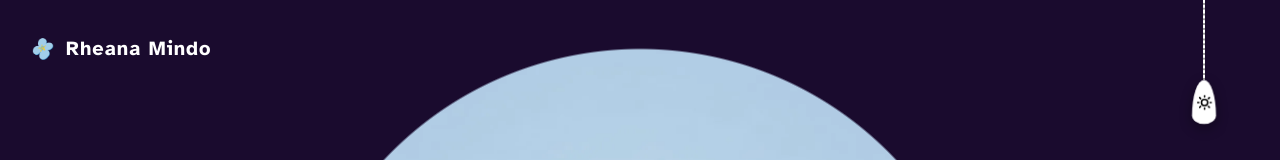
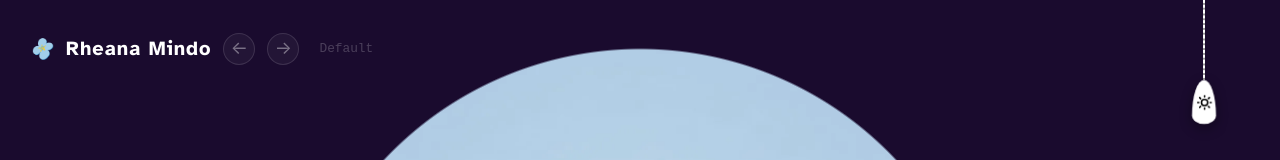
Before and after one commit to rmmindo/rheana-portfolio, a React (Vite) app in the folder apps/web/: page / in a window 1280 px wide. Both pictures are taken after a click on the button "Put them on". Shown: the top 160 px of the page. Built offline with nearby package versions, Linux system fonts and the light colour scheme.

Commit message:
feat: add interactive font cycling controls to brand logo text

```diff
--- a/apps/web/src/App.jsx
+++ b/apps/web/src/App.jsx
@@ -1,17 +1,38 @@
+import { useState } from 'react';
 import './styles/main.scss';
 import VisionGate from './components/VisionGate.jsx';
 import ThemeCord from './components/ThemeCord.jsx';
 import Hero from './components/Hero.jsx';
 import { I18nProvider } from './hooks/useI18n.jsx';
+import customFonts from './custom-fonts-list.json';
 
 export default function App() {
+  const [brandFontIdx, setBrandFontIdx] = useState(-1);
+
+  const cycleBrandFont = (direction) => {
+    setBrandFontIdx((prev) => {
+      let next = prev + direction;
+      if (next >= customFonts.length) return -1;
+      if (next < -1) return customFonts.length - 1;
+      return next;
+    });
+  };
+
+  const brandFontFamily = brandFontIdx === -1 ? undefined : `"${customFonts[brandFontIdx]}"`;
+
   return (
     <I18nProvider>
-      <a href="/" className="brand-anchor" style={{
+      {/* Brand Header + Font Cycler */}
+      <div style={{
         position: 'fixed',
         top: '2rem',
         left: '2rem',
         zIndex: 9000,
+        display: 'flex',
+        alignItems: 'center',
+        gap: '12px'
+      }}>
+        <a href="/" className="brand-anchor" style={{
           display: 'flex',
           alignItems: 'center',
           gap: '12px',
@@ -23,9 +44,31 @@ export default function App() {
             fontSize: '1.25rem',
             letterSpacing: '0.05em',
             mixBlendMode: 'difference',
-          color: '#FFFFFF'
+            color: '#FFFFFF',
+            fontFamily: brandFontFamily
           }}>Rheana Mindo</span>
         </a>
+
+        {/* Font Cycling Controls */}
+        <button
+          className="font-nav-btn brand-font-btn"
+          onClick={() => cycleBrandFont(-1)}
+          aria-label="Previous font for brand"
+        >
+          &#8592;
+        </button>
+        <button
+          className="font-nav-btn brand-font-btn"
+          onClick={() => cycleBrandFont(1)}
+          aria-label="Next font for brand"
+        >
+          &#8594;
+        </button>
+        <span className="font-debugger brand-font-debugger" style={{ margin: 0, paddingLeft: '8px' }}>
+          {brandFontIdx === -1 ? 'Default' : customFonts[brandFontIdx]}
+        </span>
+      </div>
+
       <ThemeCord />
 
       <div className="site-bg scene-balloon"></div>
```
Lines whose indentation alone changed are shown as unchanged.
